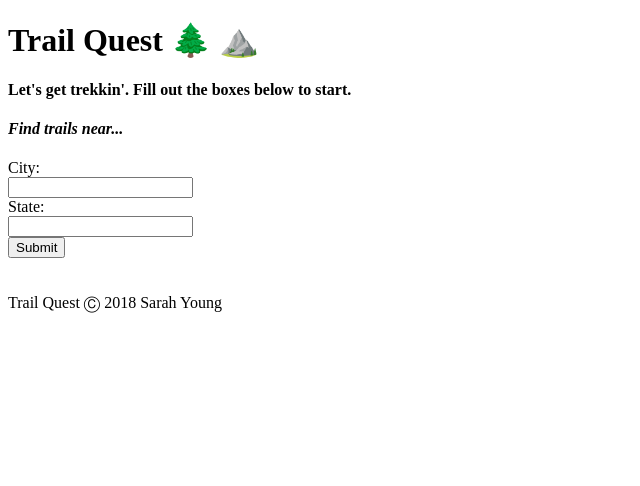
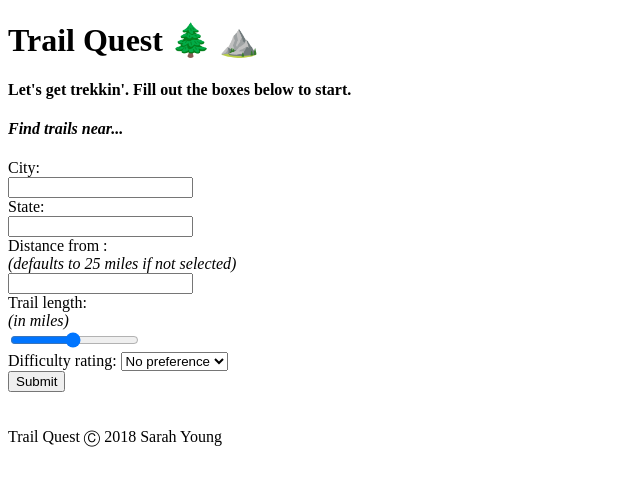
Before and after one commit to sarah-young/trail-quest, a Flask app: page / in a window 1280 px wide. Shown: the top 486 px of the page, without its empty margins (0-640 px from the left). Run offline with Flask 2, Linux system fonts and the light colour scheme; parts of the project's set-up code (start-up, migrations or seed data) failed here and were passed over.

Commit message:
Trek page is working, adding logic for trail selector filters

```diff
--- a/model.py
+++ b/model.py
@@ -36,6 +36,7 @@
 	trail_high_alt = db.Column(db.Float, nullable=True)
 	trail_low_alt = db.Column(db.Float, nullable=True)
 	trail_location = db.Column(db.String(100))
+	trail_picture = db.Column(db.String(300))
 	# Will calculate ascent & descent with trail_high_alt & trail_low_alt
 
 	reviews = db.relationship('Review')
--- a/server.py
+++ b/server.py
@@ -26,10 +26,15 @@
 
 	city = request.args.get("city")
 	state = request.args.get("state")
-	radius = '25'
-	# trek_length =
+	radius = request.args.get("radius")
+	trek_length = request.args.get("trek_length")
+	difficulty = request.args.get("difficulty")
+
 
 	coordinates = functions.find_lat_lng(city,state)
+	if coordinates == None:
+		flash("Hmm. No trails were found. Try another location?")
+		return render_template('/homepage.html')
 	trails = functions.find_trails(coordinates, radius)
 	if len(trails) == 0:
 		flash("Hmm. No trails were found. Try another location?")
@@ -37,6 +42,7 @@
 
 	trails_to_db = functions.add_trails_to_db(trails)
 	session['selected_trails'] = functions.select_three_trails(trails)
+	session['location'] = (city, state,)
 
 
 	return redirect('/trails')
@@ -46,8 +52,9 @@
 	"""Display trails selected by select_three_trails"""
 
 	selected_trails = session['selected_trails']
+	city, state = session['location']
 
-	return render_template('/trails.html', selected_trails=selected_trails)
+	return render_template('/trails.html', selected_trails=selected_trails, city=city, state=state)
 
 
 @app.route('/trek')
@@ -55,14 +62,16 @@
 	"""Displays trail location on map and more information about the trail."""
 
 	chosen_trail_id = request.args.get("trail_id")
-	print "*******TRAIL ID: ",chosen_trail_id,"**********"
-	chosen_trail_object = model.Trail.query.filter_by(trail_id=chosen_trail_id).first()
-	print type(chosen_trail_object)
-	session['chosen_trail_object'] = chosen_trail_object
-	trek = session['chosen_trail_object']
-	# saving to session to allow for use on other pages & saving in database
+	trail_conditions = functions.get_trail_conditions(chosen_trail_id)
+	# calls Hiking Project API to get trail conditions for specific hike
+	chosen_trail = model.Trail.query.filter_by(trail_id=chosen_trail_id).first()
+	# trail_map = functions.get_map(str(chosen_trail.trailhead_latitude), str(chosen_trail.trailhead_longitude))
+	# print trail_map
+	# figuring out which Google Maps API I should use
+	# get trailhead coordinates from trail object for map
+	print "***TYPE***", type(chosen_trail)
 
-	return render_template('/trek.html', trek=trek)
+	return render_template('/trek.html', trek=chosen_trail, trail_conditions=trail_conditions) #, trail_map = trail_map)
 
 
 if __name__ == "__main__":
--- a/templates/homepage.html
+++ b/templates/homepage.html
@@ -8,18 +8,48 @@
 	<h2></h2>
 	<h4>Let's get trekkin'. Fill out the boxes below to start.</h4>
 	<form action='/trail_selector'>
+
 		<i><h4>Find trails near...</h4></i>
 		City:<br>
-	    <input type="text" name="city" required><br>
+	    	<input type="text" name="city" required><br>
 
 	    State:<br>
-	    <input type="text" name="state" required><br>
+	    	<input type="text" name="state" required><br>
 
-	   <!--  Distance from address:<br>
-	    <input type="text" name = "radius"> -->
+	    Distance from <span id="city"></span> <span id="state"></span>:<br>
+	    <i>(defaults to 25 miles if not selected)</i><br>
+	    	<input type="text" name = "radius"> <br>
 
-	    <input type="submit">
-	    <br><br><br>
+	    Trail length:<br>
+	    <i>(in miles)</i><br>
+		    <div class="slidecontainer">
+	 	 		<input type="range" min="1" max="30" value="15" class="slider" id="myRange">
+	 	 		<span id="trek_length"></span>
+			</div>
+
+			<script>
+
+					var slider = document.getElementById("myRange");
+					var output = document.getElementById("trail-length");
+					output.innerHTML = slider.value; // Display the default slider value
+
+					// Update the current slider value (each time you drag the slider handle)
+					slider.oninput = function() {
+					    output.innerHTML = this.value;
+					    						}
+			</script>
+
+
+	    Difficulty rating:
+		    <select>
+			  <option value="no-preference" name="trail_difficulty">No preference</option>
+			  <option value="easy" name="trail_difficulty">Easy</option>
+			  <option value="moderate" name="trail_difficulty">Moderate</option>
+			  <option value="difficult" name="trail_difficulty">Difficult</option>
+			</select><br>
+
+	    	<input type="submit">
+	    	<br><br><br>
 	</form>
 
 {% endblock %}
```
Also changed, not shown: functions.py (+71 -8 lines), templates/trails.html (+6 -3 lines), templates/trek.html (+24 -4 lines).
